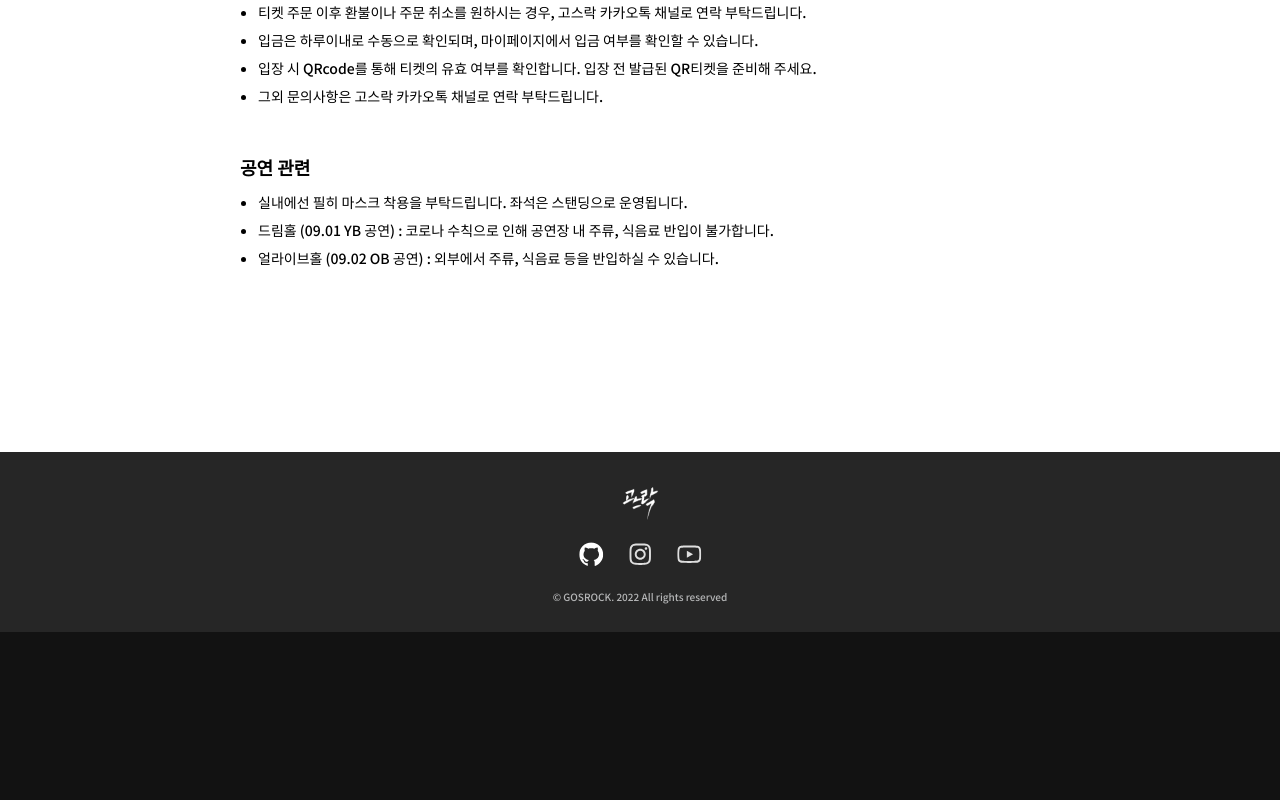
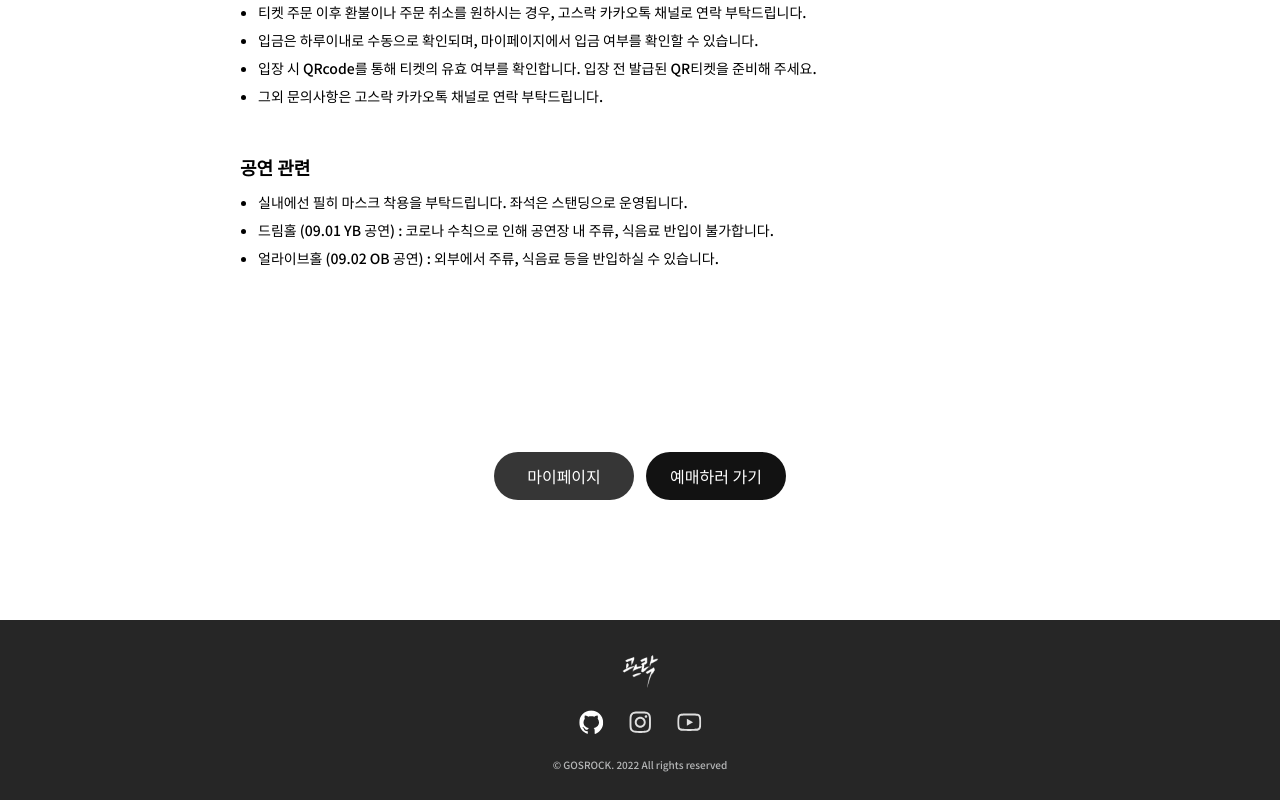
Before and after one commit to Gosrock/Ticket-Front-22nd, a React (Create React App) app: page / in a window 1280 px wide. Shown: the part 8343-9143 px from the top of the page. Before the commit the page ends 8975 px from the top, so only its background shows below. Built offline with nearby package versions, Linux system fonts and the light colour scheme; no server answers.

Commit message:
feat : 랜딩페이지 마이페이지로 가기

```diff
--- a/src/components/landing/Header.tsx
+++ b/src/components/landing/Header.tsx
@@ -1,11 +1,14 @@
 import { useNavigate } from 'react-router-dom';
+import { useRecoilValue } from 'recoil';
 import styled from 'styled-components';
 import useScroll from '../../hooks/useScroll';
+import { authState } from '../../stores/auth';
 import MarginContainer from './MarginContainer';
 
 const Header = ({ isPC }: { isPC: boolean }) => {
   const { scrollY } = useScroll();
   const navigate = useNavigate();
+  const { isAuthenticated } = useRecoilValue(authState);
   return (
     <Wrapper scrollY={scrollY} isPC={isPC}>
       <MarginContainer>
@@ -31,10 +34,10 @@ const Header = ({ isPC }: { isPC: boolean }) => {
         ) : (
           <button
             onClick={() => {
-              navigate('/ticketing/select');
+              navigate(`${isAuthenticated ? '/mypage' : 'ticketing/select'}`);
             }}
           >
-            예매하러 가기
+            {isAuthenticated ? '마이페이지' : '바로 예매하기'}
           </button>
         )}
       </MarginContainer>
@@ -77,7 +80,7 @@ const Wrapper = styled.div<{ scrollY: number; isPC: boolean }>`
 
     button {
       margin-left: auto;
-      padding: 12px 12px;
+      padding: 12px 16px;
       background-color: ${({ theme, scrollY }) =>
         scrollY > 30
           ? theme.palette.mono.black_12
--- /dev/null
+++ b/src/components/landing/NavigateSection.tsx
@@ -0,0 +1,51 @@
+import { useNavigate } from 'react-router-dom';
+import styled from 'styled-components';
+
+const NavigateSection = ({ isPC }: { isPC: boolean }) => {
+  const navigate = useNavigate();
+  return (
+    <Wrapper>
+      <button
+        onClick={() => {
+          navigate('/mypage');
+        }}
+      >
+        마이페이지
+      </button>
+      <button
+        onClick={() => {
+          navigate('/ticketing/select');
+        }}
+      >
+        예매하러 가기
+      </button>
+    </Wrapper>
+  );
+};
+
+export default NavigateSection;
+const Wrapper = styled.div`
+  display: flex;
+  align-items: center;
+  justify-content: center;
+  padding-bottom: 120px;
+  button {
+    width: 140px;
+    padding: 16px 0;
+    background-color: ${({ theme }) => theme.palette.mono.black_12};
+    border-radius: 24px;
+    display: flex;
+    align-items: center;
+    justify-content: center;
+    color: ${({ theme }) => theme.palette.mono.white};
+    ${({ theme }) => theme.typo.text_16_R}
+    font-weight: 500;
+    &:active {
+      background-color: ${({ theme }) => theme.palette.mono.black_26};
+    }
+  }
+  & > button:first-child {
+    margin-right: 12px;
+    background-color: ${({ theme }) => theme.palette.mono.black_36};
+  }
+`;
--- a/src/components/mypage/reservedTickets/MyReservedTicket.tsx
+++ b/src/components/mypage/reservedTickets/MyReservedTicket.tsx
@@ -6,6 +6,8 @@ import { convertDate } from '../../../utils/convertDate';
 
 import { useNavigate } from 'react-router-dom';
 import { ITicket } from '../../../apis/type/ticket';
+import { useSetRecoilState } from 'recoil';
+import { optionState } from '../../../stores/option';
 
 interface IMyReservedTicket {
   date: 'YB' | 'OB';
@@ -15,7 +17,7 @@ interface IMyReservedTicket {
 
 const MyReservedTicket = ({ date, tickets, status }: IMyReservedTicket) => {
   const navigate = useNavigate();
-
+  const setDateOption = useSetRecoilState(optionState);
   return (
     <Wrapper>
       {date === 'YB' ? (
--- a/src/pages/common/Landing.tsx
+++ b/src/pages/common/Landing.tsx
@@ -13,6 +13,7 @@ import FixedButton from '../../components/landing/FixedButton';
 import TitleSection from '../../components/landing/TitleSection';
 import { useToast } from '../../hooks/useToast';
 import { useEffect } from 'react';
+import NavigateSection from '../../components/landing/NavigateSection';
 const Landing = () => {
   const isPC = useMediaQuery({ minWidth: 768 });
   const { fireToast } = useToast();
@@ -39,6 +40,7 @@ const Landing = () => {
       {/* 공연 유의사항 안내 */}
       <InfoSection isPC={isPC} />
       {/* 푸터 */}
+      <NavigateSection isPC={isPC} />
       <Footer />
       {/* 하단고정버튼 */}
       {isPC && <FixedButton />}
```
